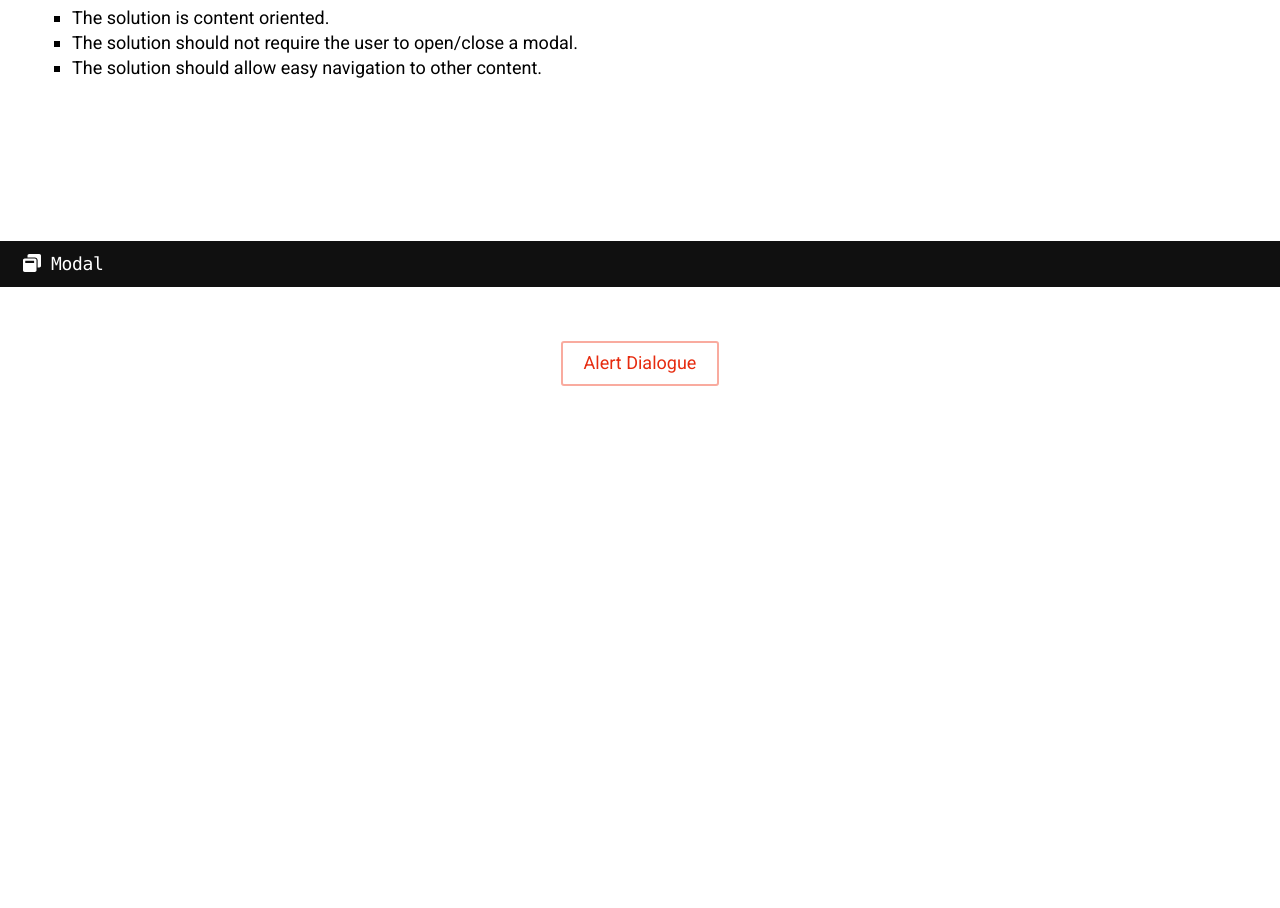
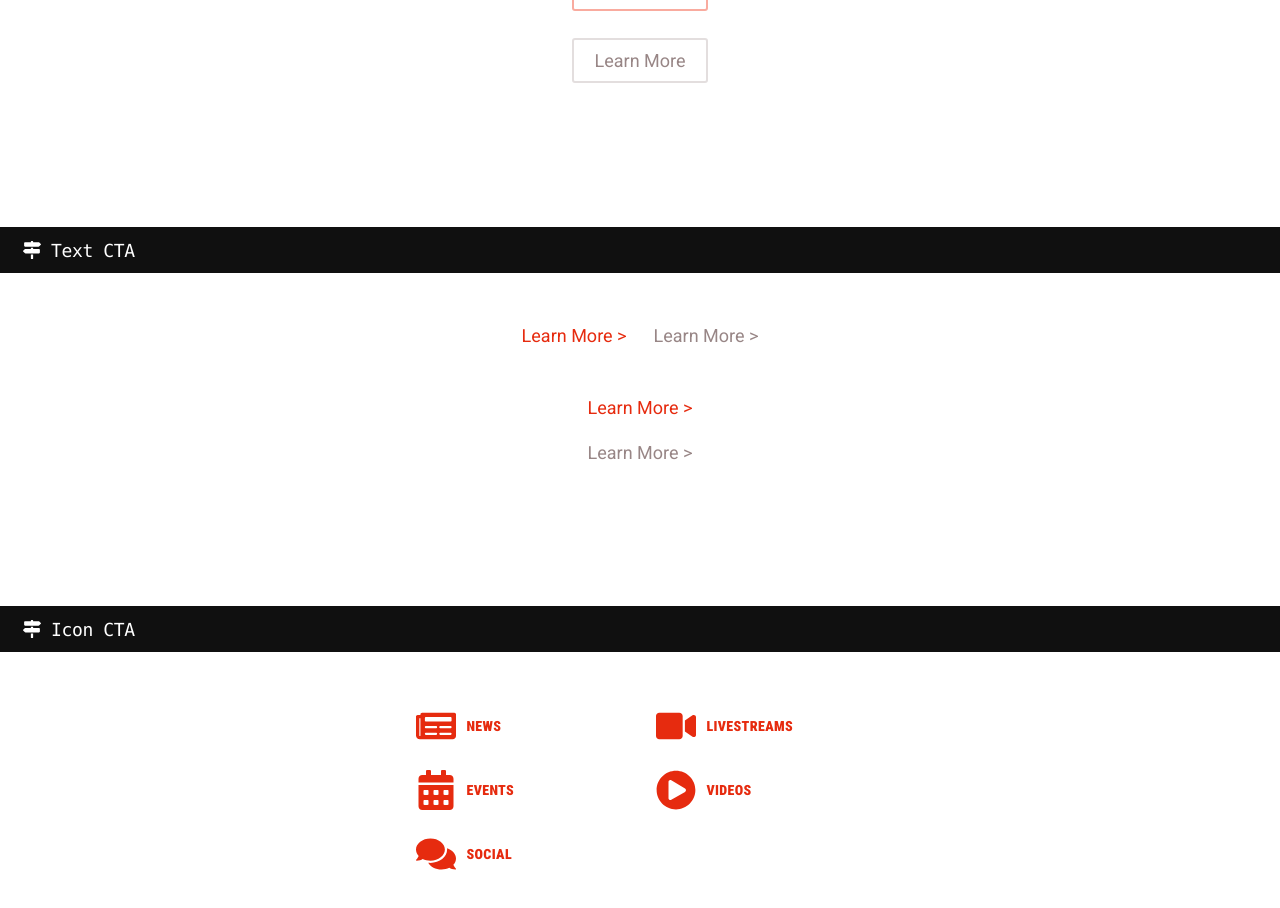
Before and after one commit to Tivo389/94_200318-OET-LIBRARY, a React (Create React App) app: page / in a window 1280 px wide. Shown: the part 550-1458 px from the top of the page. Before the commit the page ends 1026 px from the top, so only its background shows below. Built offline with nearby package versions, Linux system fonts and the light colour scheme.

Commit message:
200424 / 200424_iconCTAPolish - Icon CTAs Updated. - Proceed to Dynamic Content Component

```diff
--- a/src/App.js
+++ b/src/App.js
@@ -7,7 +7,7 @@ import SectionPrimary from './components/SectionPrimary';
 library.add(faBars, faExternalLinkAlt, faFileAlt, faLanguage, faNewspaper, faVideo, faCalendarAlt, faPlayCircle, faComments, faMapSigns, faWindowRestore, faTimes, faStar);
 
 function App() {
-  const [content, setContent] = useState("modal");
+  const [content, setContent] = useState("callToAction");
   return (
     <div className="App">
       <Navigation setContent={setContent}/>
--- a/src/components/SectionCallToAction.js
+++ b/src/components/SectionCallToAction.js
@@ -108,7 +108,7 @@ class CallToAction extends Component {
       {/* ICON CTAS */}
       <section className="sectionContainer">
         <code className="sectionHeader"><FontAwesomeIcon icon="map-signs"/> Icon CTA</code>
-        <div id="iconCTA" className="callToActionContainer">
+        <div id="iconCTA" className="ctaIconContainer">
           <a
             className="ctaIconPrimary"
             href="./"
--- a/src/css/_cta.scss
+++ b/src/css/_cta.scss
@@ -102,13 +102,36 @@
   }
 }
 // CTA ICON
+.ctaIconContainer {
+  display: flex;
+  flex-direction: column;
+  width: 240px;
+  margin: 0 auto;
+  @include w768 {
+    width: 100%;
+    min-width: 240px;
+    max-width: 480px;
+    padding: 0 16px;
+    flex-direction: row;
+    align-items: flex-start;
+    justify-content: space-between;
+    flex-wrap: wrap;
+  }
+  @include w1440 {
+    padding: 0;
+    min-width: initial;
+    max-width: 1024px;
+  }
+}
+
 .ctaIconPrimary {
   align-items: center;
   display: flex;
   transition: $transitionSM ease-in-out;
-  flex-direction: column;
-  width: 33.333%;
-  margin: 0 0 2em 0;
+  flex-direction: row;
+  & + .ctaIconPrimary {
+    margin: 1.25em 0 0 0;
+  }
   & .ctaIconIcon {
     height: 40px;
     width: 40px;
@@ -119,15 +142,21 @@
     }
   }
   @include w768 {
-    width: 96px;
+    width: calc(50% - 16px);
+    & + .ctaIconPrimary {
+      margin: 0 0 24px 0;
+    }
+  }
+  @include w1440 {
+    width: calc(20% - 16px);
   }
 }
 .ctaIconText {
   font-family: $ffBodyCondensed;
   font-size: 14px;
   font-weight: 600;
-  letter-spacing: 0.035em;
-  margin: 0.25em 0 0 0;
+  letter-spacing: 0.025em;
+  margin: 0 0 0 0.75em;
   text-align: center;
   text-transform: uppercase;
 }
--- a/src/css/index.css
+++ b/src/css/index.css
@@ -633,13 +633,34 @@ li {
   .ctaTextOnlyPrimary:hover:hover, .ctaTextOnlySecondary:hover:hover {
     text-decoration: underline; } }
 
+.ctaIconContainer {
+  display: flex;
+  flex-direction: column;
+  width: 240px;
+  margin: 0 auto; }
+  @media (min-width: 768px) {
+    .ctaIconContainer {
+      width: 100%;
+      min-width: 240px;
+      max-width: 480px;
+      padding: 0 16px;
+      flex-direction: row;
+      align-items: flex-start;
+      justify-content: space-between;
+      flex-wrap: wrap; } }
+  @media (min-width: 1440px) {
+    .ctaIconContainer {
+      padding: 0;
+      min-width: initial;
+      max-width: 1024px; } }
+
 .ctaIconPrimary {
   align-items: center;
   display: flex;
   transition: 0.15s ease-in-out;
-  flex-direction: column;
-  width: 33.333%;
-  margin: 0 0 2em 0; }
+  flex-direction: row; }
+  .ctaIconPrimary + .ctaIconPrimary {
+    margin: 1.25em 0 0 0; }
   .ctaIconPrimary .ctaIconIcon {
     height: 40px;
     width: 40px; }
@@ -648,14 +669,19 @@ li {
       transform: translateY(-4px); } }
   @media (min-width: 768px) {
     .ctaIconPrimary {
-      width: 96px; } }
+      width: calc(50% - 16px); }
+      .ctaIconPrimary + .ctaIconPrimary {
+        margin: 0 0 24px 0; } }
+  @media (min-width: 1440px) {
+    .ctaIconPrimary {
+      width: calc(20% - 16px); } }
 
 .ctaIconText {
   font-family: "Roboto Condensed", "HelveticaNeue-CondensedBold", sans-serif;
   font-size: 14px;
   font-weight: 600;
-  letter-spacing: 0.035em;
-  margin: 0.25em 0 0 0;
+  letter-spacing: 0.025em;
+  margin: 0 0 0 0.75em;
   text-align: center;
   text-transform: uppercase; }
 
```
